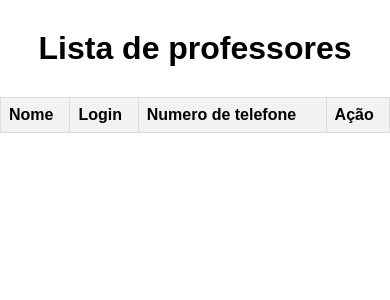
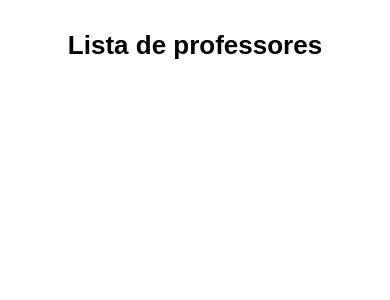
Before and after one commit to gabrielolivra/sistemaProfessores, a PHP site: page /views/admin/lista_professores.php in a window 390 px wide. Shown: the part 54-354 px from the top of the page. Run offline with PHP 8.4, Linux system fonts and the light colour scheme; the visitor is signed in with stand-in values (Sample User, id 1); tables that the repository leaves empty or names only in its code hold one stand-in row (values such as "Sample post"); lists and menus that the app fills with data are empty.

Commit message:
refatoração da lista de professores

```diff
--- /dev/null
+++ b/assets/css/list_professores.css
@@ -0,0 +1,62 @@
+h1 {
+    text-align: center;
+    margin: 30px auto;
+}
+
+table {
+    border-collapse: collapse;
+    width: 100%;
+    margin-top: 20px;
+}
+
+th,
+td {
+    border: 1px solid #dddddd;
+    padding: 8px;
+    text-align: left;
+    /* Alinhe o texto à esquerda para melhor legibilidade em dispositivos móveis */
+}
+
+th {
+    background-color: #f2f2f2;
+}
+
+
+form input[type="submit"] {
+    width: 100%;
+    height: 40px;
+    border-radius: 5px;
+    margin: 5px 0;
+    border: none;
+
+}
+
+@media screen and (max-width: 768px) {
+    h1 {
+        font-size: 26px;
+    }
+
+    table {
+        width: 90%;
+        margin: 10px auto;
+    }
+
+    th,
+    td {
+        display: block;
+        width: 100%;
+        box-sizing: border-box;
+    }
+
+    th {
+        display: none;
+    }
+
+    tr {
+        margin: 10px;
+    }
+
+    .btn-action {
+        text-align: center;
+    }
+}
--- a/views/admin/lista_professores.php
+++ b/views/admin/lista_professores.php
@@ -15,7 +15,7 @@
 <head>
     <meta charset="UTF-8">
     <meta name="viewport" content="width=device-width, initial-scale=1.0">
-    <link rel="stylesheet" href="../../assets/css/homeAdmin.css">
+    <link rel="stylesheet" href="../../assets/css/list_professores.css">
     <script src="../../assets/js/funcoes.js"></script>
     <link rel="stylesheet" href="../../assets/css/header.css">
     <title>Lista de professores</title>
@@ -33,7 +33,7 @@
     </header>
     <h1>Lista de professores</h1>
 </body>
-<table border="1">
+        <table border="1">
             <tr>
                 <th>Nome</th>
                 <th>Login</th>
@@ -41,54 +41,30 @@
                 <th>Ação</th>
             </tr>
             <?php
-     $conn = conectarAoBanco();
-     $result = mysqli_query($conn, "SELECT * FROM usuarios where is_admin = 0");
-     while ($row = mysqli_fetch_assoc($result)) {
-         echo "<tr>";
-         echo "<td>{$row['nome']}</td><td>{$row['email']}</td><td>{$row['whatsapp']}</td>";
-         echo "<td class='btn-action'>";
-         echo "<form method='post' action='../../views/admin/editar_professor.php'>";
-         echo "<input type='hidden' name='usuario_id' value='{$row['id']}'>";
-         echo "<input type='submit' value='Editar'   style='background:green; color:white;'>";
-         echo "</form>";
+        $result = mysqli_query($conn, "SELECT * FROM usuarios where is_admin = 0");
+        while ($row = mysqli_fetch_assoc($result)) {
+        $nomeProfessor = $row['nome'];
+        $email = $row['email'];
+        $whatsapp = $row['whatsapp'];
+        $id_usuario = $row['id'];
+         ?>
 
-         echo "<form method='post' action='../../assets/php/excluir_usuario.php' onsubmit='return confirm(\"Deseja realmente excluir o {$row['nome']}?\")'>"; // Substitua 'excluir_usuario.php' pelo script que você usará para excluir
-         echo "<input type='hidden' name='usuario_id' value='{$row['id']}'>";
-         echo "<input type='submit' value='Excluir' style='background:red; color:white;' >";
-         echo "</form>";
-         echo "</td>";
-         echo "</tr>";
-     }
-    ?>
+        <tr>
+         <td><?php echo $nomeProfessor ?></td>
+         <td><?php echo $email ?></td>
+         <td><?php echo $whatsapp ?></td>
+         <td class='btn-action'>
+         <form method='post' action='../../views/admin/editar_professor.php'>
+         <input type='hidden' name='usuario_id' value='<?php echo $id_usuario?>'>
+         <input type='submit' value='Editar'   style='background:green; color:white;'>
+         </form>
+         <form method='post' action='../../assets/php/excluir_usuario.php' onsubmit='return confirm("Deseja realmente excluir o <?php echo $nomeProfessor?>?")'>
+         <input type='hidden' name='usuario_id' value='<?php echo $id_usuario?>'>
+         <input type='submit' value='Excluir' style='background:red; color:white;' >
+         </form>
+         </td>
+         </tr>
+
+    <?php } ?>
         </table>
 </html>
-
-<style>
-
-table {
-    border-collapse: collapse;
-    width: 100%;
-    margin-top: 20px;
-}
-
-th,
-td {
-    border: 1px solid #dddddd;
-    text-align: left;
-    padding: 8px;
-}
-
-th {
-    background-color: #f2f2f2;
-}
-.btn-action{
-
-}
-form input[type="submit"]{
-    width:100px;
-    height:25px;
-    border-radius:5px;
-    margin:5px;
-    border:none;
-}
-</style>
```
Also changed, not shown: assets/php/excluir_professor.php (added).
